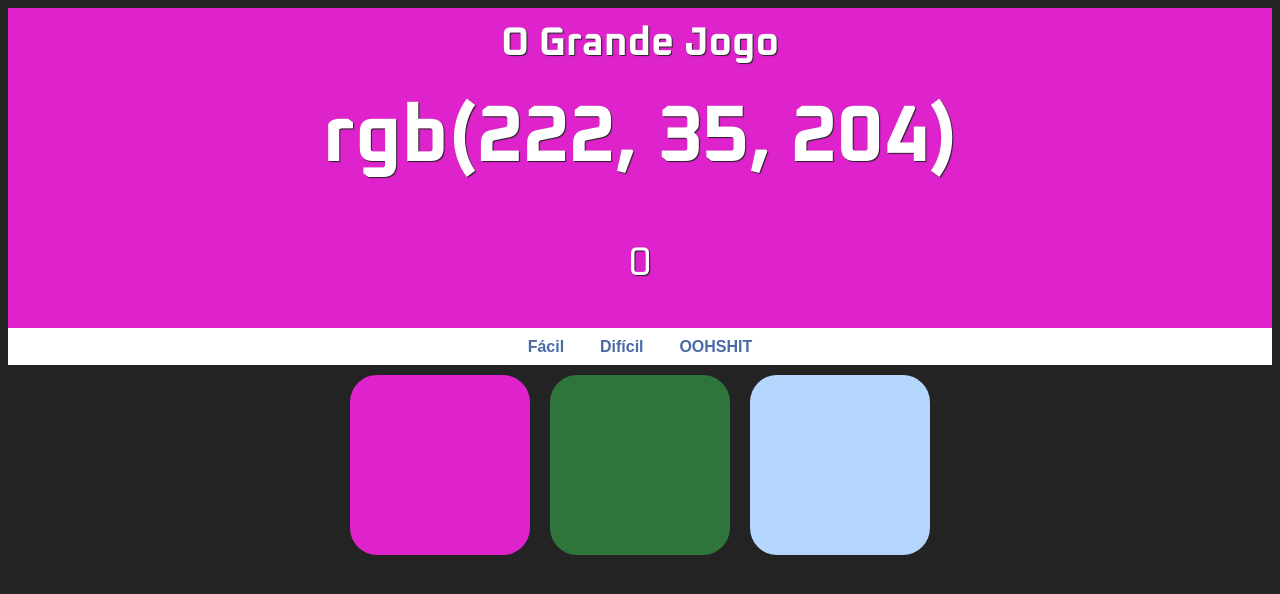
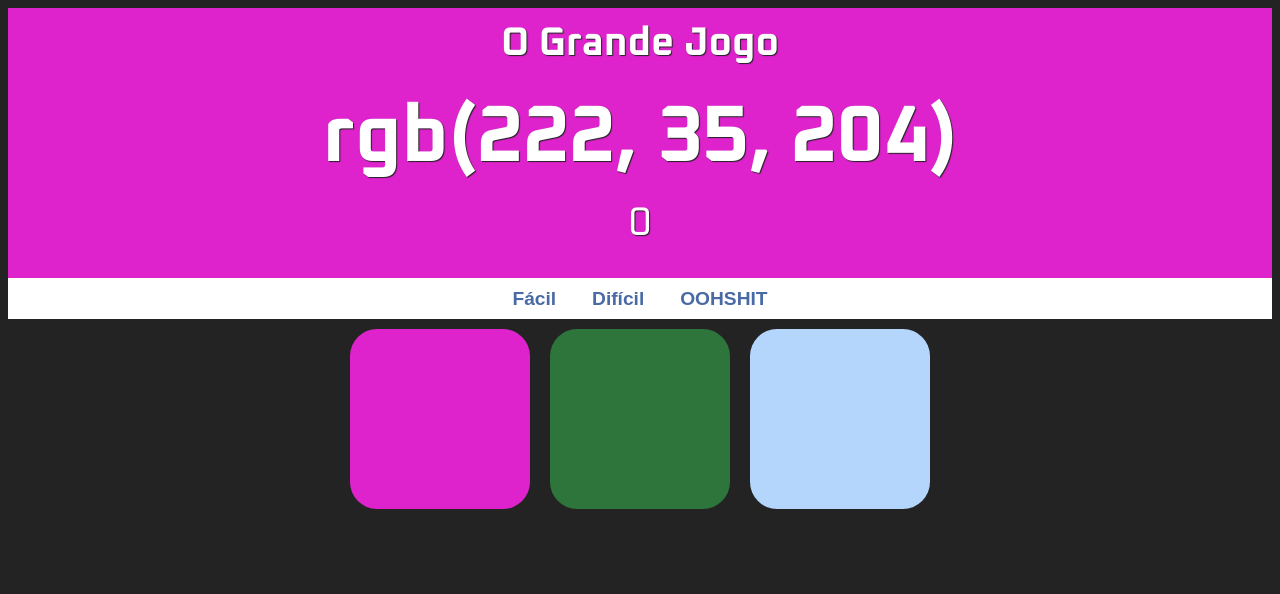
Before and after one commit to marcusdv/Color_game, a plain HTML site: page index.html in a window 1280 px wide. Drawn offline with Linux system fonts and the light colour scheme.

Commit message:
Algumas modificações na interface

```diff
--- a/estilo.css
+++ b/estilo.css
@@ -34,7 +34,7 @@ h1 span {
     font-size: 2em;
 }
 
-.botoes {
+.div-botoes {
     text-align: center;
     background-color: white;
 }
@@ -46,14 +46,8 @@ button {
     padding:0.6rem 1rem;
     cursor: pointer;
     background-color: white;
-    font-size: 1rem;
+    font-size: 1.2rem;
     outline: none;
-}
-
-button:active {
-    background-color: white;
-    color: #4a6aa5;
-
 }
 
 .area-de-pontuacao {
@@ -67,6 +61,7 @@ button:active {
 
 .area-de-pontuacao p {
     color: white;
+    margin: 0 0 30px 0;
     font-size: 2.5rem;
     text-shadow: 1px 1px 1px #232323;
 }
--- a/index.html
+++ b/index.html
@@ -15,10 +15,10 @@
             <p id="pontuacaoH1"></p>
             <img class="face-palm invisivel" src="./imagens/facepalm.png" alt="">
         </div>
-        <div class="botoes">
-            <button id="dificuldade-facil">Fácil</button>
-            <button id="dificuldade-dificil">Difícil</button>
-            <button id="dificuldade-oohshit">OOHSHIT</button>
+        <div class="div-botoes">
+            <button class="botoes" id="dificuldade-facil">Fácil</button>
+            <button class="botoes" id="dificuldade-dificil">Difícil</button>
+            <button class="botoes" id="dificuldade-oohshit">OOHSHIT</button>
         </div>
     </div>
     <div id="container">
@@ -37,7 +37,6 @@
             <div class="quadrado"></div>
             <div class="quadrado"></div>
         </div>
-
     </div>
 
     <script src="logica.js">
--- a/logica.js
+++ b/logica.js
@@ -1,6 +1,6 @@
 var quadrados = document.querySelectorAll(".quadrado")
-var spanCor = document.querySelector("#cor-escolhida")
-var botoes = document.querySelectorAll("button")
+var spanRGB = document.querySelector("#cor-escolhida")
+var botoes = document.querySelectorAll(".botoes")
 var container = document.getElementById("container")
 var pontuacaoh1 = document.getElementById("pontuacaoH1")
 var quadradoNoDificil = document.getElementById("quadrados-no-dificil")
@@ -19,6 +19,7 @@ gerarDificuldade()
 // Gera cores aleatórias para o Array cores[]
 gerarCoresAleatorias()
 
+//Verifica se acertou, se sim pontua se não despontua
 for(var x = 0; x < quadrados.length; x++) {
     quadrados[x].addEventListener("click", function(){
       if(this.style.backgroundColor === rgbCorCorreta){
@@ -39,17 +40,17 @@ function geradorDeTonalidadeAleatoria() {
 
 function gerarCoresAleatorias() {
     for(var x = 0; x <= numeroDeQuadradosEmArrays; x++) {
+        //Cria m RGB alepatorio pra cada quadrado
         corAleatoriaParaQuadrados = "rgb(" + geradorDeTonalidadeAleatoria() + ", " + geradorDeTonalidadeAleatoria() + ", " + geradorDeTonalidadeAleatoria() + ")"
         ArrayDeCores[x] = corAleatoriaParaQuadrados
-        console.log(corAleatoriaParaQuadrados)
         quadrados[x].style.backgroundColor = ArrayDeCores[x]
     }
+    //Gera a alternativa correta
     indexDaCorCorreta = Math.round(Math.random() * numeroDeQuadradosEmArrays);
     rgbCorCorreta = ArrayDeCores[indexDaCorCorreta]
-        //Coloca o rgb correto no H1
-    spanCor.textContent = ArrayDeCores[indexDaCorCorreta]
+    //Coloca o rgb correto no cabeçalho
+    spanRGB.textContent = ArrayDeCores[indexDaCorCorreta]
     nav.style.backgroundColor = ArrayDeCores[indexDaCorCorreta]
-    console.log(indexDaCorCorreta)
     pontuacaoH1.textContent = pontuacao
 }
 
@@ -61,6 +62,7 @@ function gerarDificuldade() {
                 dificuldadeDoJogo = "facil"
                 quadradoNoDificil.classList.add("invisivel")
                 quadradoNoOohShit.classList.add("invisivel")
+
             } else if (this.textContent === "Difícil") {
                 numeroDeQuadradosEmArrays = 5
                 dificuldadeDoJogo = "dificil"
@@ -72,9 +74,9 @@ function gerarDificuldade() {
                 quadradoNoDificil.classList.remove("invisivel")
                 quadradoNoOohShit.classList.remove("invisivel")
             }
-            console.log(numeroDeQuadradosEmArrays)
             pontuacao = 0
             gerarCoresAleatorias()
+
         })
     }
 }
@@ -86,12 +88,7 @@ function pontuar(){
         pontuacao += 3
     else if (dificuldadeDoJogo === "oohshit")
         pontuacao += 5
-
-    if (pontuacao >= 0) {
-        for(var x = 0; x < facePalm.length; x++){
-            facePalm[x].classList.add("invisivel")
-        }
-    }
+    toggleFacepalm()
 }
 
 function despontuar(){
@@ -101,10 +98,17 @@ function despontuar(){
         pontuacao -= 1
     else if (dificuldadeDoJogo === "oohshit")
         pontuacao -= 2
+    toggleFacepalm()
+}
 
+function toggleFacepalm() {
     if (pontuacao < 0) {
         for(var x = 0; x < facePalm.length; x++){
             facePalm[x].classList.remove("invisivel")
         }
+    } if (pontuacao >= 0) {
+        for(var x = 0; x < facePalm.length; x++){
+            facePalm[x].classList.add("invisivel")
+        }
     }
 }
```
